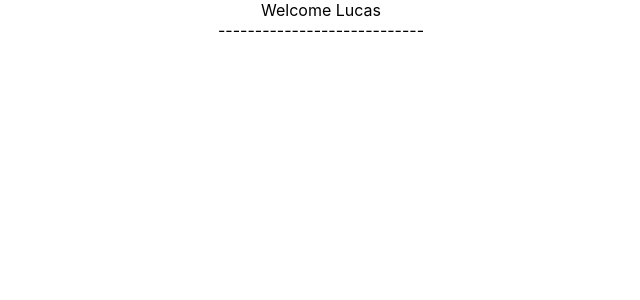
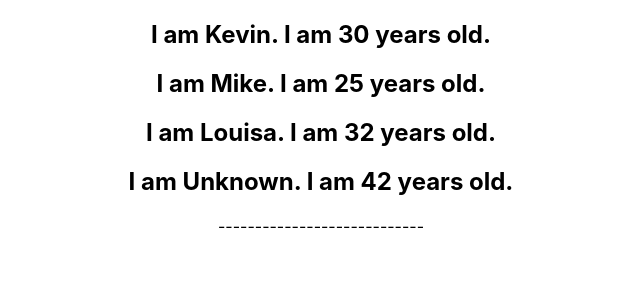
Before and after one commit to LucasYangTr/React_Training, a React (Create React App) app: page / in a window 1280 px wide. Shown: the top 300 px of the page, without its empty margins (319-959 px from the left). Built offline with nearby package versions, Linux system fonts and the light colour scheme.

Commit message:
List data rendering

```diff
--- a/src/App.js
+++ b/src/App.js
@@ -10,11 +10,13 @@ import ClassClick from './components/ClassClick';
 import EventBind from './components/EventBind';
 import ParentComponent from './components/ParentComponent';
 import UserGreeting from './components/UserGreeting';
+import NameList from './components/NameList';
 
 function App() {
   return (
     <div className="App">
-      <UserGreeting />
+      <NameList />
+      {/* <UserGreeting /> */}
       {/* <ParentComponent /> */}
       {/* <EventBind /> */}
       {/* <FunctionClick /> */}
--- /dev/null
+++ b/src/components/NameList.js
@@ -0,0 +1,43 @@
+import React from 'react'
+import Person from './Person'
+
+
+function NameList(){
+
+    const persons = [
+        {
+            id: 1,
+            name: "Kevin",
+            age: 30,
+            skill: 'React'
+        },
+        {
+            id: 2,
+            name: "Mike",
+            age: 25,
+            skill: 'Angular'
+        },
+        {
+            id: 3,
+            name: "Louisa",
+            age: 32,
+            skill: 'C++'
+        },
+        {
+            id: 4,
+            name: "Unknown",
+            age: 42,
+            skill: 'Full stack'
+        }
+    ];
+
+
+    const personList = persons.map( person => <Person person={person}/>);
+    return (
+        <div>
+            {personList}
+        </div>
+    );
+};
+
+export default NameList;
--- /dev/null
+++ b/src/components/Person.js
@@ -0,0 +1,12 @@
+import React from 'react'
+
+function Person(props){
+
+    return (
+        <div>
+            <h2>I am {props.person.name}. I am {props.person.age} years old.</h2>
+        </div>
+    );
+};
+
+export default Person;
```
